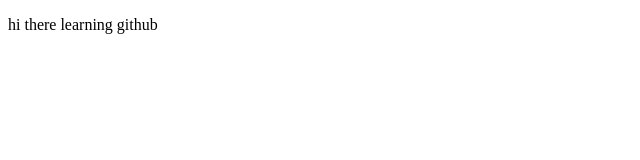
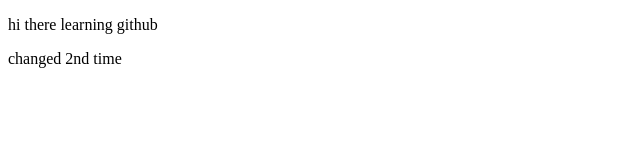
Before and after one commit to Lokesh9287/preksh-innovations, a plain HTML site: page index.html in a window 1280 px wide. Shown: the whole page, without its empty margins (0-640 px from the left). Drawn offline with Linux system fonts and the light colour scheme.

Commit message:
added p tag

```diff
--- a/index.html
+++ b/index.html
@@ -8,6 +8,7 @@
 </head>
 <body>
     <p>hi there learning github</p>
+    <p>changed 2nd time</p>
 
 </body>
 </html>
```
